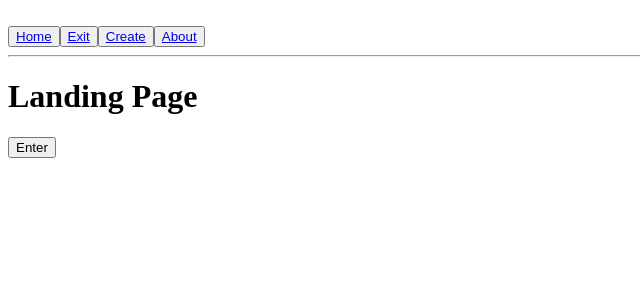
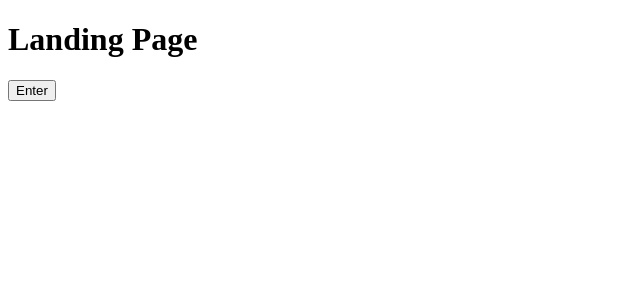
Before and after one commit to LuciaMeyer/Videogames_app, a React (Create React App) app in the folder client/: page / in a window 1280 px wide. Shown: the top 300 px of the page, without its empty margins (0-640 px from the left). Built offline with nearby package versions, Linux system fonts and the light colour scheme.

Commit message:
problemas con la api key

```diff
--- a/client/src/App.js
+++ b/client/src/App.js
@@ -11,7 +11,6 @@ import { Nav } from "./components/Nav";
 export const App = () => {
   return (
     <>
-      <Nav />
       <Switch>
         <Route exact path= '/' component= {Landing} />
         <Route exact path= '/home' component= {Home} />
--- a/client/src/components/Home.jsx
+++ b/client/src/components/Home.jsx
@@ -83,6 +83,7 @@ export const Home = () => {
 
     return (
         <div>
+            <Nav />
             <Search/>
             <hr />
             <Pagination games = {games.length} gamesPerPage = {gamesPerPage} />
```
Also changed, not shown: 1 other file (tests, documents, lock files or other folders).
